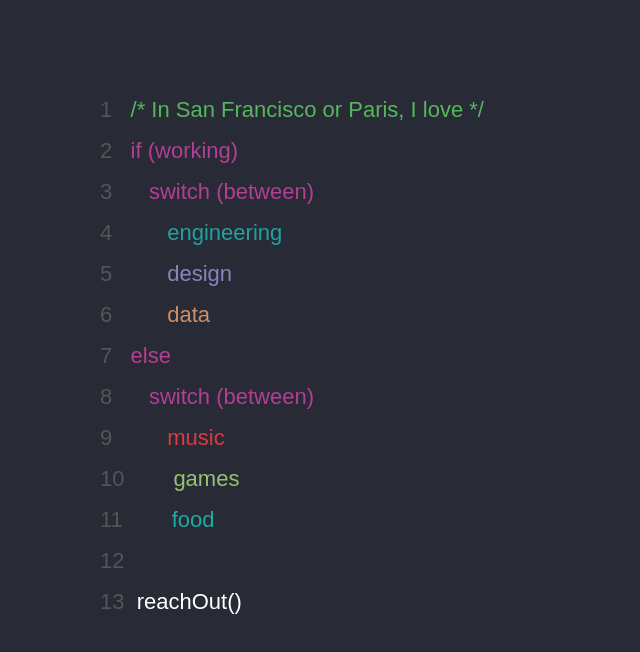
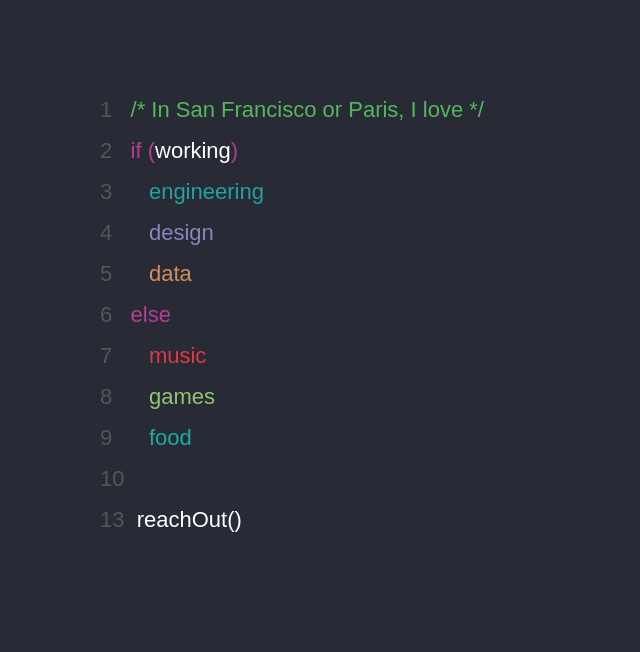
Before and after one commit to bastienbeurier/personal-website, a plain HTML site: page public/index.html in a window 1280 px wide. Shown: the whole page, without its empty margins (0-640 px from the left). Drawn offline with Linux system fonts and the light colour scheme; a web font is replaced by a local one.

Commit message:
Simplify design

```diff
--- a/public/index.html
+++ b/public/index.html
@@ -12,17 +12,15 @@
 <body>
   <div id="wrapper">
     <p><font color="#555">1 &nbsp;&nbsp;</font><font color="#55b75c">/* In San Francisco or Paris, I love */</font></p>
-    <a href="https://www.linkedin.com/in/bastienbeurier" target="_blank"><p><font color="#555">2 &nbsp;&nbsp;</font><font color="#b33e93">if (working)</font></p></a>
-    <p><font color="#555">3 &nbsp;&nbsp;</font><font color="#b33e93">&nbsp;&nbsp;&nbsp;switch (between)</font></p>
-    <a href="https://www.youtube.com/watch?v=AgT-o5JR9y0" target="_blank"><font color="#555"><p>4 &nbsp;&nbsp;</font><font color="#20a39d">&nbsp;&nbsp;&nbsp;&nbsp;&nbsp;&nbsp;engineering</font></p></a>
-    <a href="http://framerjs.com/" target="_blank"><font color="#555"><p>5 &nbsp;&nbsp;</font><font color="#8785bd">&nbsp;&nbsp;&nbsp;&nbsp;&nbsp;&nbsp;design</font></p></a>
-    <a href="https://mixpanel.com/" target="_blank"><font color="#555"><p>6 &nbsp;&nbsp;</font><font color="#d18d61">&nbsp;&nbsp;&nbsp;&nbsp;&nbsp;&nbsp;data</font></p></a>
-    <p><font color="#555">7 &nbsp;&nbsp;</font><font color="#b33e93">else</font></p>
-    <p><font color="#555">8 &nbsp;&nbsp;</font><font color="#b33e93">&nbsp;&nbsp;&nbsp;switch (between)</font></p>
-    <a href="https://www.youtube.com/watch?v=67MZ7n17OyI" target="_blank"><font color="#555"><p>9 &nbsp;&nbsp;</font><font color="#db3b41">&nbsp;&nbsp;&nbsp;&nbsp;&nbsp;&nbsp;music</font></p></a>
-    <a href="http://supermeatboy.com/" target="_blank"><font color="#555"><p>10 &nbsp;</font><font color="#93c571">&nbsp;&nbsp;&nbsp;&nbsp;&nbsp;&nbsp;games</font></p></a>
-    <a href="https://www.youtube.com/watch?v=C7SNSWEV708" target="_blank"><font color="#555"><p>11 &nbsp;</font><font color="#1aaba3">&nbsp;&nbsp;&nbsp;&nbsp;&nbsp;&nbsp;food</font></p></a>
-    <p><font color="#555">12 &nbsp;</font></p>
+    <a href="https://www.linkedin.com/in/bastienbeurier" target="_blank"><p><font color="#555">2 &nbsp;&nbsp;</font><font color="#b33e93">if (</font><font color="#fff">working</font><font color="b33e93">)</font></p></a>
+    <a href="https://www.youtube.com/watch?v=AgT-o5JR9y0" target="_blank"><font color="#555"><p>3 &nbsp;&nbsp;</font><font color="#20a39d">&nbsp;&nbsp;&nbsp;engineering</font></p></a>
+    <a href="http://framerjs.com/" target="_blank"><font color="#555"><p>4 &nbsp;&nbsp;</font><font color="#8785bd">&nbsp;&nbsp;&nbsp;design</font></p></a>
+    <a href="https://mixpanel.com/" target="_blank"><font color="#555"><p>5 &nbsp;&nbsp;</font><font color="#d18d61">&nbsp;&nbsp;&nbsp;data</font></p></a>
+    <p><font color="#555">6 &nbsp;&nbsp;</font><font color="#b33e93">else</font></p>
+    <a href="https://www.youtube.com/watch?v=67MZ7n17OyI" target="_blank"><font color="#555"><p>7 &nbsp;&nbsp;</font><font color="#db3b41">&nbsp;&nbsp;&nbsp;music</font></p></a>
+    <a href="http://supermeatboy.com/" target="_blank"><font color="#555"><p>8 &nbsp;&nbsp;</font><font color="#93c571">&nbsp;&nbsp;&nbsp;games</font></p></a>
+    <a href="https://www.youtube.com/watch?v=C7SNSWEV708" target="_blank"><font color="#555"><p>9 &nbsp;&nbsp;</font><font color="#1aaba3">&nbsp;&nbsp;&nbsp;food</font></p></a>
+    <p><font color="#555">10 &nbsp;</font></p>
     <a href="" onclick="emailAlert()"><font color="#555">13 &nbsp;</font><font color="#fff">reachOut()</font></a>
   </div>
 </body>
```
